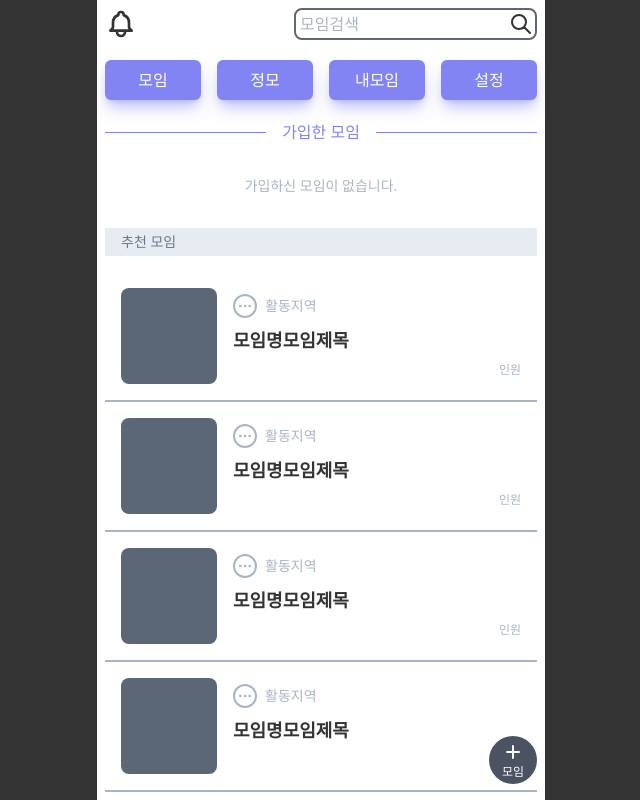
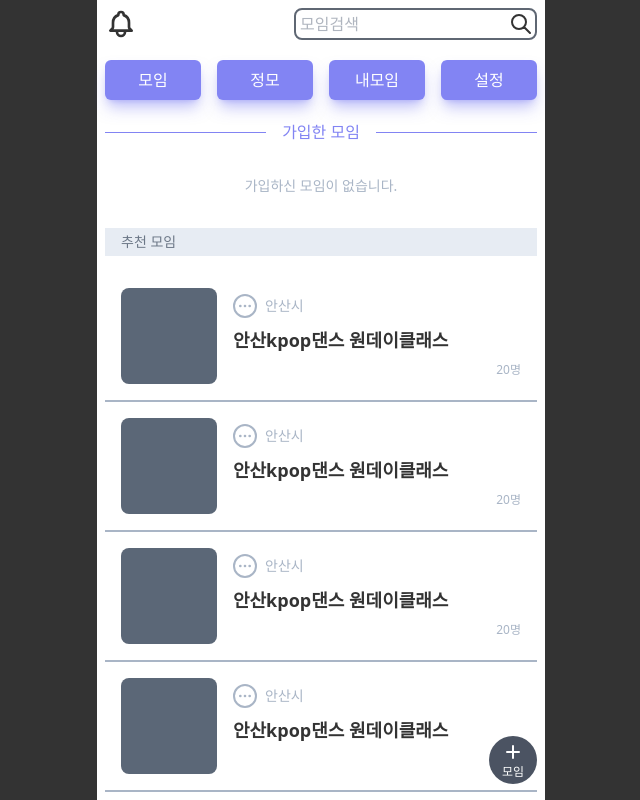
Before and after one commit to leesh5000/side-project-fe, a React (Create React App) app: page /my-group in a window 1280 px wide. Shown: the top 800 px of the page, without its empty margins (319-959 px from the left). Built offline with nearby package versions, Linux system fonts and the light colour scheme.

Commit message:
add dummy data

```diff
--- a/src/components/board/mygroupboard.jsx
+++ b/src/components/board/mygroupboard.jsx
@@ -1,6 +1,6 @@
 import React from "react";
 
-const MyGroupBoard = () => {
+const MyGroupBoard = ({ image, category, area, groupName, memberCount }) => {
     return (
       <section className="border-b-2 border-slate-400 p-4 w-full mx-auto">
         <article className="flex space-x-4 items-center">
@@ -12,10 +12,10 @@ const MyGroupBoard = () => {
                             <path strokeLinecap="round" strokeLinejoin="round" d="M5 12h.01M12 12h.01M19 12h.01M6 12a1 1 0 11-2 0 1 1 0 012 0zm7 0a1 1 0 11-2 0 1 1 0 012 0zm7 0a1 1 0 11-2 0 1 1 0 012 0z" />
                         </svg>
                     </section>
-                    <section className="text-sm text-slate-400">활동지역</section>
+                    <section className="text-sm text-slate-400">{area}</section>
                 </article>
-                <article className="text-lg font-semibold">모임명모임제목</article>
-                <article className="text-xs text-slate-400 text-right">인원</article>
+                <article className="text-lg font-semibold">{groupName}</article>
+                <article className="text-xs text-slate-400 text-right">{memberCount}명</article>
             </section>
         </article>
       </section>
--- a/src/pages/root/MyGroup.jsx
+++ b/src/pages/root/MyGroup.jsx
@@ -5,7 +5,18 @@ import PlusButton from "../../components/button/PlusButton";
 import MyGroupBoard from "../../components/board/mygroupboard";
 
 const skeletonCount = Array(15).fill(<BoardSkeleton />);
-const recommendGroupsCount = Array(15).fill(<MyGroupBoard />);
+const recommendGroupsCount = [
+  {image: "img", category: "etc", area: "안산시", groupName: "안산kpop댄스 원데이클래스", memberCount: 20 },
+  {image: "img", category: "etc", area: "안산시", groupName: "안산kpop댄스 원데이클래스", memberCount: 20 },
+  {image: "img", category: "etc", area: "안산시", groupName: "안산kpop댄스 원데이클래스", memberCount: 20 },
+  {image: "img", category: "etc", area: "안산시", groupName: "안산kpop댄스 원데이클래스", memberCount: 20 },
+  {image: "img", category: "etc", area: "안산시", groupName: "안산kpop댄스 원데이클래스", memberCount: 20 },
+  {image: "img", category: "etc", area: "안산시", groupName: "안산kpop댄스 원데이클래스", memberCount: 20 },
+  {image: "img", category: "etc", area: "안산시", groupName: "안산kpop댄스 원데이클래스", memberCount: 20 },
+  {image: "img", category: "etc", area: "안산시", groupName: "안산kpop댄스 원데이클래스", memberCount: 20 },
+  {image: "img", category: "etc", area: "안산시", groupName: "안산kpop댄스 원데이클래스", memberCount: 20 },
+  {image: "img", category: "etc", area: "안산시", groupName: "안산kpop댄스 원데이클래스", memberCount: 20 },
+];
 
 const MyGroup = () => {
   const [isLoading, setIsLoading] = useState(false);
@@ -54,9 +65,9 @@ const MyGroup = () => {
             </li>
           ))
           :
-          recommendGroupsCount.map((skeleton, index) => (
+          recommendGroupsCount.map((data, index) => (
             <li className="list-none" key={index}>
-              {skeleton}
+              <MyGroupBoard image={data.image} category={data.category} area={data.area} groupName={data.groupName} memberCount={data.memberCount}/>
             </li>
           ))}
         </section>
```
